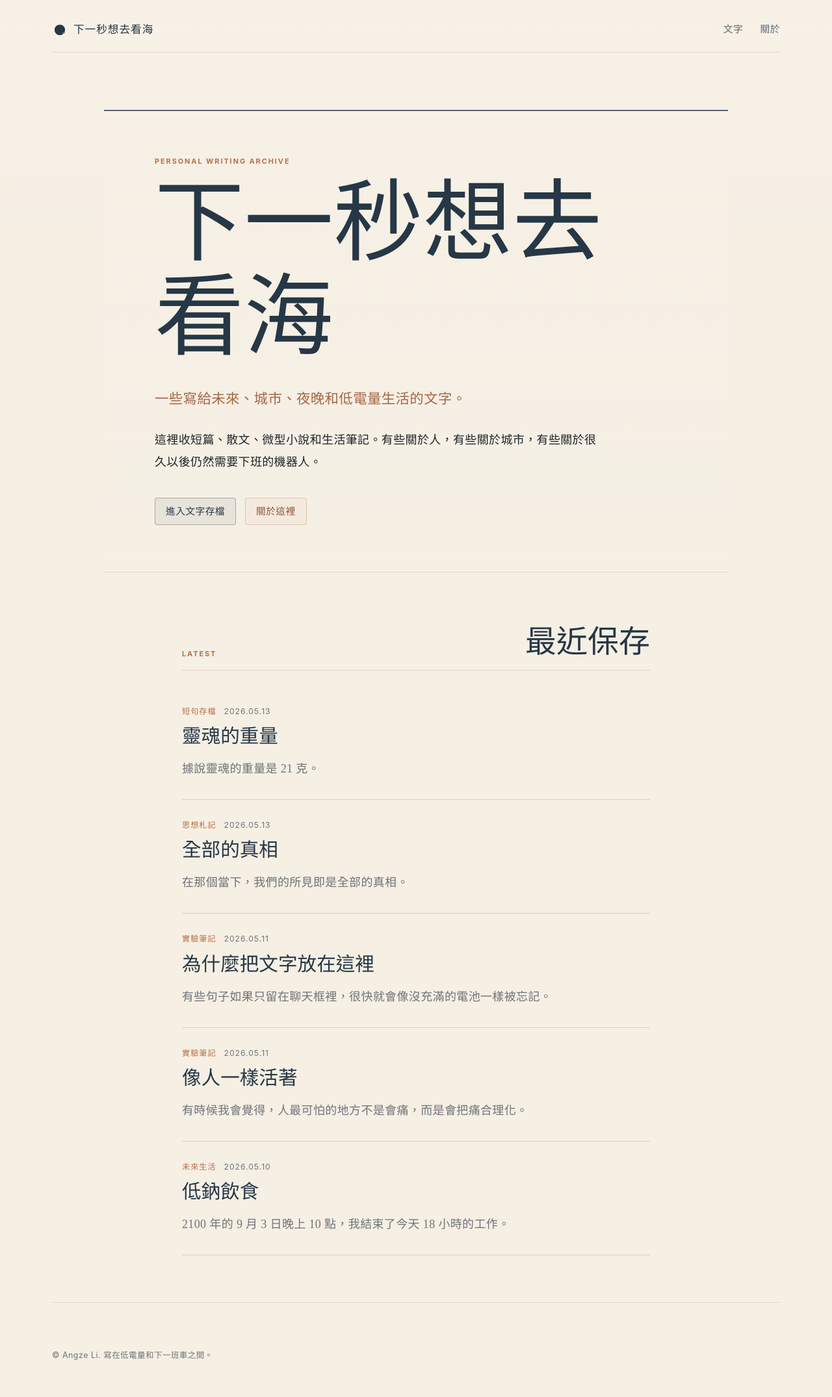
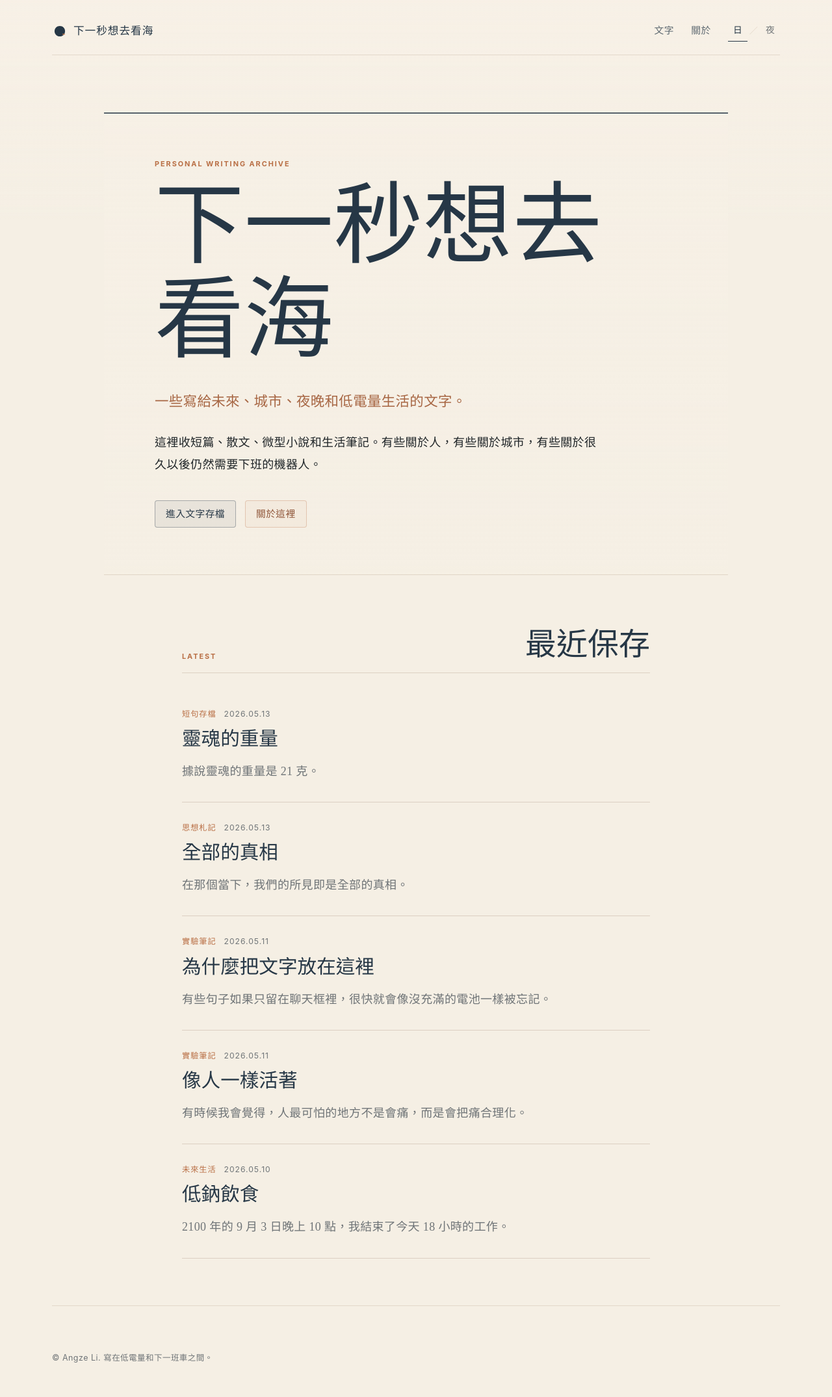
Before and after one commit to angzeli/next-second-sea, a Jekyll site: the page built from index.html, in a window 1280 px wide. Shown: the whole page at 65% size. Built offline with Jekyll 4.4.1, drawn with Linux system fonts in a browser that asks for light colours.

Commit message:
Add light / dark mode switch

```diff
--- a/_includes/head.html
+++ b/_includes/head.html
@@ -2,9 +2,28 @@
   <meta charset="utf-8">
   <meta name="viewport" content="width=device-width, initial-scale=1">
   <meta name="description" content="{{ page.excerpt | default: site.description | strip_html | strip_newlines | escape }}">
-  <meta name="theme-color" content="#f5efe4" media="(prefers-color-scheme: light)">
-  <meta name="theme-color" content="#11181d" media="(prefers-color-scheme: dark)">
+  <meta name="theme-color" content="#f5efe4" media="(prefers-color-scheme: light)" data-theme-color="light">
+  <meta name="theme-color" content="#11181d" media="(prefers-color-scheme: dark)" data-theme-color="dark">
   <title>{% if page.title %}{{ page.title | escape }} · {% endif %}{{ site.title | escape }}</title>
   <link rel="icon" href="{{ '/assets/favicon.svg' | relative_url }}" type="image/svg+xml">
+  <script>
+    (function () {
+      var theme;
+
+      try {
+        theme = window.localStorage.getItem("theme");
+      } catch (error) {
+        theme = null;
+      }
+
+      if (theme !== "light" && theme !== "dark") {
+        theme = window.matchMedia && window.matchMedia("(prefers-color-scheme: dark)").matches ? "dark" : "light";
+      }
+
+      document.documentElement.dataset.theme = theme;
+      document.documentElement.style.colorScheme = theme;
+    }());
+  </script>
   <link rel="stylesheet" href="{{ '/assets/css/style.css' | relative_url }}">
+  <script defer src="{{ '/assets/js/theme-toggle.js' | relative_url }}"></script>
 </head>
--- a/_includes/header.html
+++ b/_includes/header.html
@@ -7,5 +7,10 @@
   <nav class="site-nav" aria-label="主要導覽">
     <a href="{{ '/writing/' | relative_url }}">文字</a>
     <a href="{{ '/about/' | relative_url }}">關於</a>
+    <span class="theme-toggle" role="group" aria-label="色彩模式">
+      <button class="theme-option" type="button" data-theme-choice="light" aria-label="切換到日間模式" aria-pressed="false">日</button>
+      <span class="theme-separator" aria-hidden="true">／</span>
+      <button class="theme-option" type="button" data-theme-choice="dark" aria-label="切換到夜間模式" aria-pressed="false">夜</button>
+    </span>
   </nav>
 </header>
--- a/assets/css/style.css
+++ b/assets/css/style.css
@@ -33,6 +33,11 @@
   --button-secondary-text-hover: #824d34;
   --section-line: rgba(214, 200, 184, 0.76);
   --item-line: rgba(216, 202, 187, 0.84);
+  --theme-day-active: var(--night-blue);
+  --theme-night-active: var(--copper);
+  --theme-toggle-muted: var(--muted);
+  --theme-toggle-rule: rgba(216, 202, 187, 0.72);
+  --theme-toggle-hover: rgba(185, 111, 69, 0.16);
   color-scheme: light dark;
 }
 
@@ -70,7 +75,85 @@
     --button-secondary-text-hover: #e0aa88;
     --section-line: rgba(52, 66, 75, 0.78);
     --item-line: rgba(52, 66, 75, 0.7);
+    --theme-toggle-rule: rgba(52, 66, 75, 0.84);
+    --theme-toggle-hover: rgba(201, 133, 92, 0.18);
   }
+}
+
+html[data-theme="light"] {
+  --paper: #f5efe4;
+  --paper-soft: #f8f1e7;
+  --ink: #1f2528;
+  --muted: #6f7477;
+  --line: #d6c8b8;
+  --copper: #b96f45;
+  --night-blue: #263746;
+  --shadow: rgba(31, 37, 40, 0.045);
+  --paper-wash-start: rgba(248, 241, 231, 0.76);
+  --paper-wash-end: rgba(245, 239, 228, 0);
+  --link-underline: rgba(185, 111, 69, 0.46);
+  --header-line: rgba(214, 200, 184, 0.58);
+  --nav-ink: rgba(38, 55, 70, 0.74);
+  --footer-line: rgba(216, 202, 187, 0.64);
+  --hero-wash-start: rgba(248, 241, 231, 0.48);
+  --hero-wash-end: rgba(245, 239, 228, 0.16);
+  --hero-rule: rgba(38, 55, 70, 0.76);
+  --hero-line: rgba(214, 200, 184, 0.68);
+  --hero-inset: rgba(255, 255, 255, 0.28);
+  --copper-soft: #a76643;
+  --button-border: rgba(185, 111, 69, 0.3);
+  --button-primary-bg: rgba(38, 55, 70, 0.06);
+  --button-primary-border: rgba(38, 55, 70, 0.34);
+  --button-primary-bg-hover: rgba(38, 55, 70, 0.1);
+  --button-primary-border-hover: rgba(38, 55, 70, 0.48);
+  --button-secondary-bg: rgba(185, 111, 69, 0.035);
+  --button-secondary-text: #8f5538;
+  --button-secondary-bg-hover: rgba(185, 111, 69, 0.08);
+  --button-secondary-border-hover: rgba(185, 111, 69, 0.42);
+  --button-secondary-text-hover: #824d34;
+  --section-line: rgba(214, 200, 184, 0.76);
+  --item-line: rgba(216, 202, 187, 0.84);
+  --theme-toggle-rule: rgba(216, 202, 187, 0.72);
+  --theme-toggle-hover: rgba(185, 111, 69, 0.16);
+  color-scheme: light;
+}
+
+html[data-theme="dark"] {
+  --paper: #11181d;
+  --paper-soft: #172027;
+  --ink: #e8dfd1;
+  --muted: #a99f92;
+  --line: #34424b;
+  --copper: #c9855c;
+  --night-blue: #d7e0e7;
+  --shadow: rgba(0, 0, 0, 0.28);
+  --paper-wash-start: rgba(23, 32, 39, 0.78);
+  --paper-wash-end: rgba(17, 24, 29, 0);
+  --link-underline: rgba(201, 133, 92, 0.58);
+  --header-line: rgba(52, 66, 75, 0.72);
+  --nav-ink: rgba(215, 224, 231, 0.72);
+  --footer-line: rgba(52, 66, 75, 0.72);
+  --hero-wash-start: rgba(23, 32, 39, 0.62);
+  --hero-wash-end: rgba(17, 24, 29, 0.24);
+  --hero-rule: rgba(215, 224, 231, 0.56);
+  --hero-line: rgba(52, 66, 75, 0.74);
+  --hero-inset: rgba(232, 223, 209, 0.08);
+  --copper-soft: #d0936d;
+  --button-border: rgba(201, 133, 92, 0.34);
+  --button-primary-bg: rgba(215, 224, 231, 0.08);
+  --button-primary-border: rgba(215, 224, 231, 0.28);
+  --button-primary-bg-hover: rgba(215, 224, 231, 0.12);
+  --button-primary-border-hover: rgba(215, 224, 231, 0.42);
+  --button-secondary-bg: rgba(201, 133, 92, 0.08);
+  --button-secondary-text: #d39a76;
+  --button-secondary-bg-hover: rgba(201, 133, 92, 0.13);
+  --button-secondary-border-hover: rgba(201, 133, 92, 0.48);
+  --button-secondary-text-hover: #e0aa88;
+  --section-line: rgba(52, 66, 75, 0.78);
+  --item-line: rgba(52, 66, 75, 0.7);
+  --theme-toggle-rule: rgba(52, 66, 75, 0.84);
+  --theme-toggle-hover: rgba(201, 133, 92, 0.18);
+  color-scheme: dark;
 }
 
 * {
@@ -175,6 +258,70 @@ hr {
   text-decoration: underline;
   text-decoration-thickness: 1px;
   text-underline-offset: 0.35em;
+}
+
+.theme-toggle {
+  display: inline-flex;
+  align-items: center;
+  gap: 3px;
+  color: var(--theme-toggle-muted);
+  font-family: var(--font-sans);
+  font-size: 0.86rem;
+  letter-spacing: 0.08em;
+  line-height: 1;
+}
+
+.theme-option {
+  appearance: none;
+  -webkit-tap-highlight-color: transparent;
+  display: inline-flex;
+  align-items: center;
+  justify-content: center;
+  min-width: 30px;
+  min-height: 32px;
+  padding: 2px 4px 3px;
+  border: 0;
+  border-bottom: 1px solid transparent;
+  border-radius: 0;
+  background: transparent;
+  color: var(--theme-toggle-muted);
+  cursor: pointer;
+  font: inherit;
+  text-decoration: none;
+}
+
+.theme-option:hover,
+.theme-option:focus {
+  color: var(--copper);
+}
+
+.theme-option:hover {
+  border-bottom-color: var(--theme-toggle-hover);
+}
+
+.theme-option:focus-visible {
+  outline: 1px solid var(--copper);
+  outline-offset: 4px;
+}
+
+.theme-option.is-active,
+html[data-theme="light"] .theme-option[data-theme-choice="light"],
+html[data-theme="dark"] .theme-option[data-theme-choice="dark"] {
+  border-bottom-color: currentColor;
+}
+
+html[data-theme="light"] .theme-option[data-theme-choice="light"] {
+  color: var(--theme-day-active);
+}
+
+html[data-theme="dark"] .theme-option[data-theme-choice="dark"] {
+  color: var(--theme-night-active);
+}
+
+.theme-separator {
+  color: var(--theme-toggle-rule);
+  font-size: 0.82rem;
+  line-height: 1;
 }
 
 .site-main {
--- /dev/null
+++ b/assets/js/theme-toggle.js
@@ -0,0 +1,99 @@
+(function () {
+  var storageKey = "theme";
+  var root = document.documentElement;
+  var query = window.matchMedia ? window.matchMedia("(prefers-color-scheme: dark)") : null;
+  var lightThemeColor = document.querySelector('[data-theme-color="light"]');
+  var darkThemeColor = document.querySelector('[data-theme-color="dark"]');
+
+  function readSavedTheme() {
+    try {
+      var value = window.localStorage.getItem(storageKey);
+      return value === "light" || value === "dark" ? value : null;
+    } catch (error) {
+      return null;
+    }
+  }
+
+  function saveTheme(theme) {
+    try {
+      window.localStorage.setItem(storageKey, theme);
+    } catch (error) {
+      return;
+    }
+  }
+
+  function systemTheme() {
+    return query && query.matches ? "dark" : "light";
+  }
+
+  function updateThemeColor(theme, hasManualChoice) {
+    if (!lightThemeColor || !darkThemeColor) {
+      return;
+    }
+
+    if (!hasManualChoice) {
+      lightThemeColor.setAttribute("media", "(prefers-color-scheme: light)");
+      darkThemeColor.setAttribute("media", "(prefers-color-scheme: dark)");
+      return;
+    }
+
+    lightThemeColor.setAttribute("media", theme === "light" ? "all" : "not all");
+    darkThemeColor.setAttribute("media", theme === "dark" ? "all" : "not all");
+  }
+
+  function updateButtons(theme) {
+    var buttons = document.querySelectorAll("[data-theme-choice]");
+
+    buttons.forEach(function (button) {
+      var isActive = button.dataset.themeChoice === theme;
+      button.classList.toggle("is-active", isActive);
+      button.setAttribute("aria-pressed", isActive ? "true" : "false");
+    });
+  }
+
+  function applyTheme(theme, hasManualChoice) {
+    root.dataset.theme = theme;
+    root.style.colorScheme = theme;
+    updateThemeColor(theme, hasManualChoice);
+    updateButtons(theme);
+  }
+
+  function init() {
+    var savedTheme = readSavedTheme();
+
+    applyTheme(savedTheme || systemTheme(), Boolean(savedTheme));
+
+    document.querySelectorAll("[data-theme-choice]").forEach(function (button) {
+      button.addEventListener("click", function () {
+        var theme = button.dataset.themeChoice;
+
+        if (theme !== "light" && theme !== "dark") {
+          return;
+        }
+
+        saveTheme(theme);
+        applyTheme(theme, true);
+      });
+    });
+
+    if (query) {
+      var onSystemThemeChange = function () {
+        if (!readSavedTheme()) {
+          applyTheme(systemTheme(), false);
+        }
+      };
+
+      if (query.addEventListener) {
+        query.addEventListener("change", onSystemThemeChange);
+      } else if (query.addListener) {
+        query.addListener(onSystemThemeChange);
+      }
+    }
+  }
+
+  if (document.readyState === "loading") {
+    document.addEventListener("DOMContentLoaded", init);
+  } else {
+    init();
+  }
+}());
```
